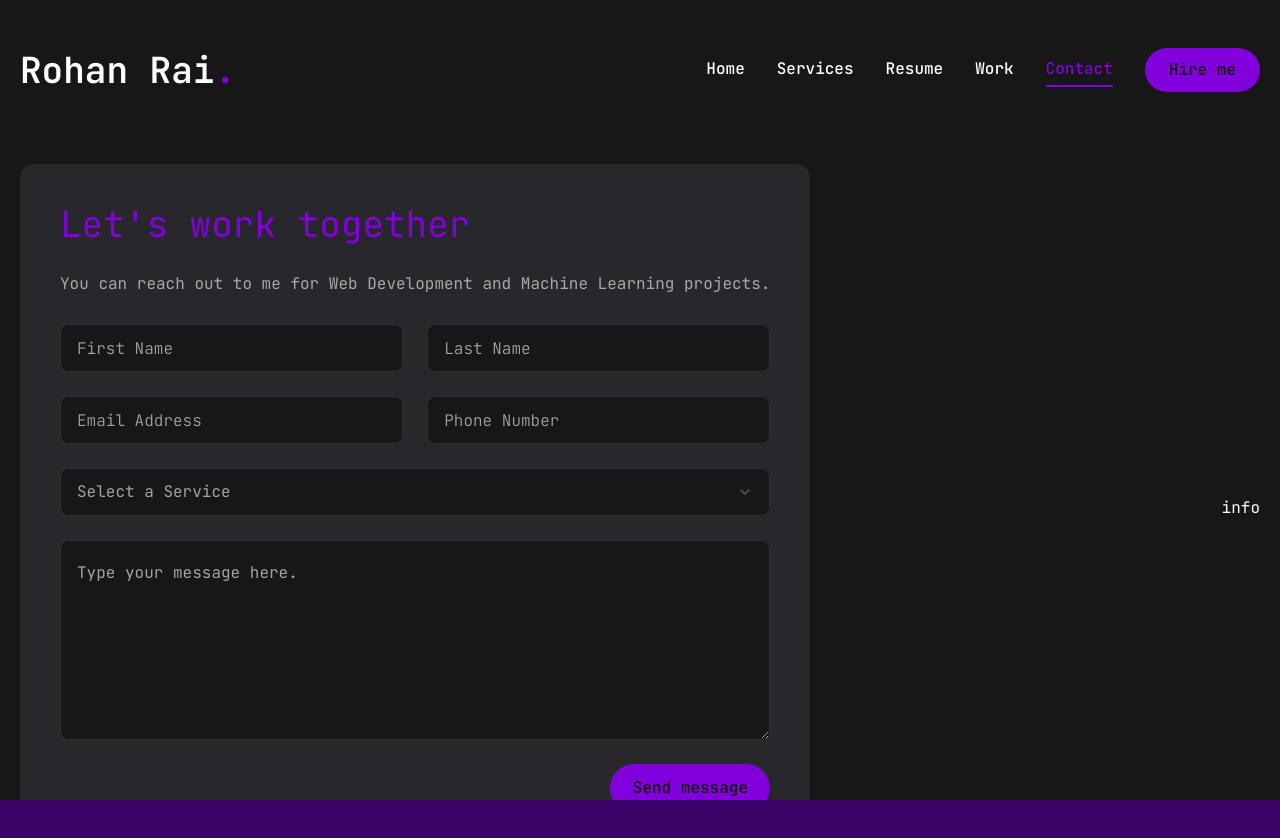
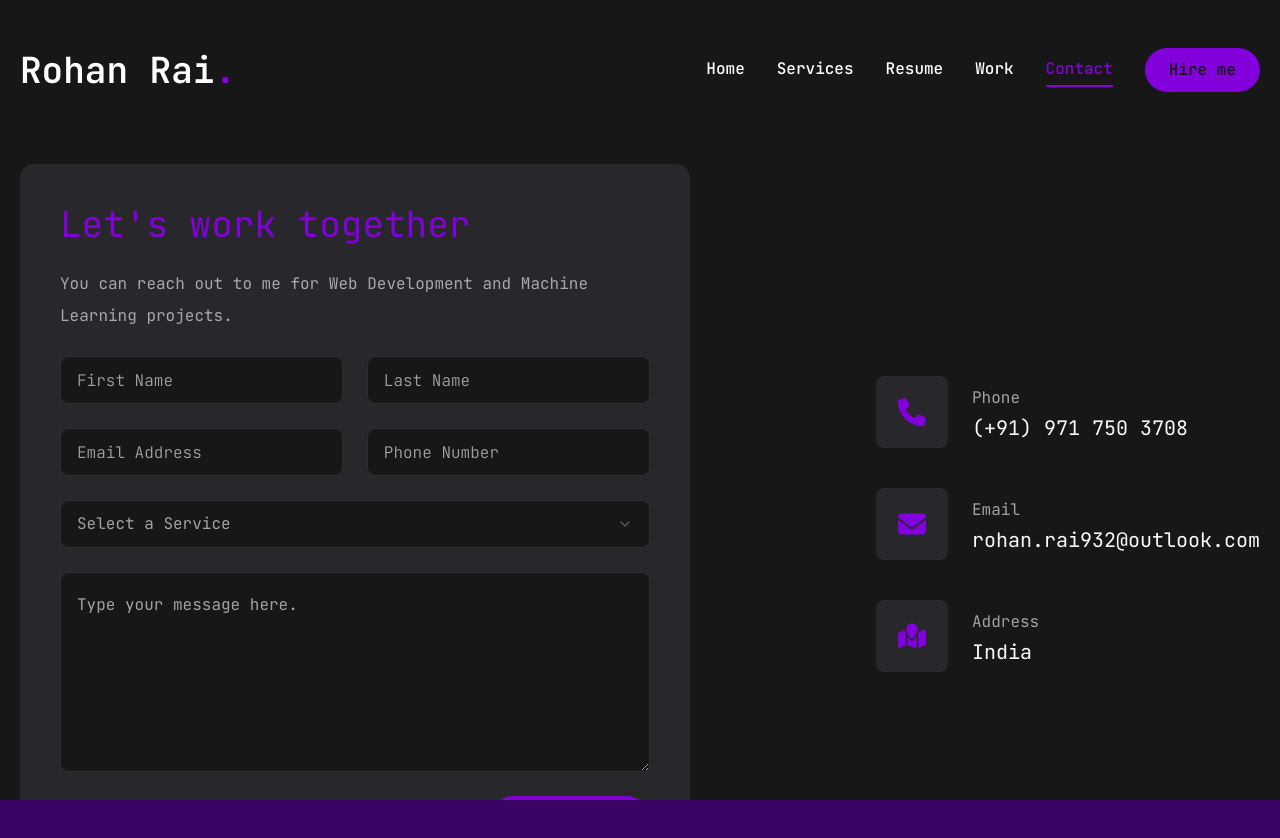
Before and after one commit to rohxn-rai/rohan-rai-portfolio, a Next.js app: page /contact in a window 1280 px wide. Shown: the top 838 px of the page. Built offline with nearby package versions, Linux system fonts and the light colour scheme.

Commit message:
modified Contact - added info section to the Contact page - changed styling

```diff
--- a/app/contact/page.jsx
+++ b/app/contact/page.jsx
@@ -20,21 +20,23 @@ const info = [
   {
     icon: <FaPhone />,
     title: "Phone",
-    item: "(+91) 971 750 3708",
+    desc: "(+91) 971 750 3708",
   },
   {
     icon: <FaEnvelope />,
     title: "Email",
-    item: "rohan.rai932@outlook.com",
+    desc: "rohan.rai932@outlook.com",
   },
   {
     icon: <FaMapLocation />,
     title: "Address",
-    item: "India",
+    desc: "India",
   },
 ];
 
 import { motion } from "framer-motion";
+
+import { cn } from "@/lib/utils";
 
 const Contact = () => {
   return (
@@ -47,10 +49,10 @@ const Contact = () => {
       className="py-6"
     >
       <div className="container mx-auto px-5">
-        <div className="flex flex-col xl:flex-row gap-[30px]">
+        <div className="flex flex-col xl:flex-row gap-[90px]">
           {/* form */}
-          <div className="xl:h-[54%] order-2 xl:order-none">
-            <form className="flex flex-col gap-6 p-10 bg-[#27272c] rounded-xl">
+          <div className="xl:w-[54%] order-2 xl:order-none">
+            <form className="flex flex-1 flex-col gap-6 p-10 bg-[#27272c] rounded-xl">
               <h3 className="text-4xl text-purple-700">Let's work together</h3>
               <p className="text-white/60">
                 You can reach out to me for Web Development and Machine Learning
@@ -99,8 +101,27 @@ const Contact = () => {
 
           {/* info */}
 
-          <div className="flex-1 flex items-center xl:justify-end order-1 xl:order-none mb-8 xl:mb-0">
-            info
+          <div className="flex-1 flex items-center justify-center xl:justify-end order-1 xl:order-none mb-8 xl:mb-0">
+            <ul className="flex flex-col gap-10">
+              {info.map((item, index) => {
+                return (
+                  <li key={index} className="flex items-center gap-6">
+                    <div
+                      className={cn(
+                        "w-[52px] h-[52px] xl:w-[72px] xl:h-[72px] bg-[#27272c]",
+                        "text-purple-700 rounded-md flex items-center justify-center"
+                      )}
+                    >
+                      <div className="text-[28px]">{item.icon}</div>
+                    </div>
+                    <div className="flex-1">
+                      <p className="text-white/60">{item.title}</p>
+                      <h3 className="text-xl">{item.desc}</h3>
+                    </div>
+                  </li>
+                );
+              })}
+            </ul>
           </div>
         </div>
       </div>
```
